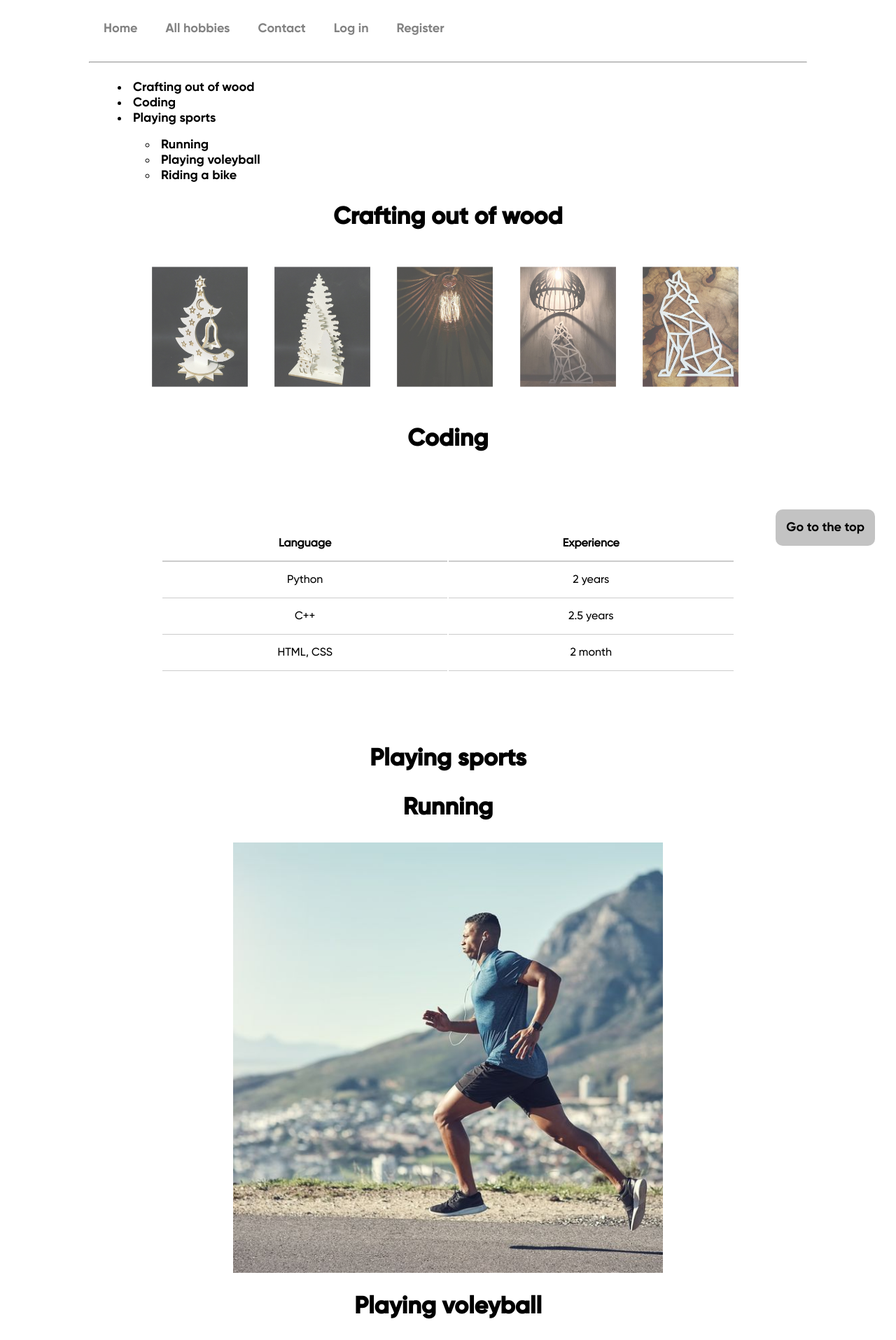
After one commit to poshkent/my_portfolio_site, a Django app: page /hobbies/ in a window 1280 px wide. The commit adds this page. Shown: the top 1915 px of the page at 70% size. Run offline with Django 4.2, Linux system fonts and the light colour scheme.

Commit message:
add page and ico

```diff
--- /dev/null
+++ b/portfolio/templates/portfolio/base.html
@@ -0,0 +1,71 @@
+{% load static %}
+{% csrf_token %}
+<!doctype html>
+<html>
+
+<head>
+    {% block head %}
+    <meta charset="UTF-8">
+    <title>{% block title %}{% endblock %}</title>
+    <meta name="viewport" content="width=device-width, initial-scale=1.0">
+    <link rel="stylesheet" href="{% static 'css/main.css' %}">
+    {% block css %}{% endblock %}
+    <link rel="icon" type="image/x-icon" href="/static/favicon.ico" >
+    {% endblock %}
+</head>
+
+<body>
+    <header>
+        <a href="/">Home</a>
+        <a href="/hobbies">All hobbies</a>
+        <a href="/contact">Contact</a>
+        {% if user.is_authenticated %}
+        <a href='/log_out'>Log out</a>
+        {% else %}
+        <a href='/log_in'>Log in</a>
+        <a href='/register'>Register</a>
+        {% endif %}
+    </header>
+    <hr>
+
+    <div id="content">
+        {% block content %}
+
+
+        <div id='biography'>
+            <h1>Harelik<br>Pavel</h1>
+            <h3>Student<br> 17 years old, Gdańsk</h3>
+        </div>
+
+        <img src="{% static 'img/avatar.jpg' %}" alt="">
+        {{ user }}
+
+        <div id="hobbies">
+            <h2>My Hobbies</h2>
+            <div class="content">
+                <p><a href="./hobbies#crafting">Crafting out of wood</a></p>
+                <p><a href="./hobbies#coding">Coding</a></p>
+                <p><a href="./hobbies#sport">Playing sports</a></p>
+            </div>
+        </div>
+        {% endblock %}
+    </div>
+
+    <footer>
+        <a href="#" title="go up" class="topbutton">Go to the top</a>
+        <div>
+            <h2>
+                Want to know more or just chat? <br>
+                You are welcome!
+            </h2>
+        </div>
+        <div id="logo">
+            <a href="https://t.me/greedann" target="_blank"><img src="{% static 'img/telegram.png' %}" alt=""></a>
+            <a href="https://www.instagram.com/greedann/" target="_blank"><img src="{% static 'img/instagram.png' %}"
+                    alt=""></a>
+            <a href="https://m.me/greeedann" target="_blank"><img src="{% static 'img/messenger.webp' %}" alt=""></a>
+        </div>
+    </footer>
+</body>
+
+</html>
--- /dev/null
+++ b/portfolio/templates/portfolio/pictures.html
@@ -0,0 +1,76 @@
+{% extends "portfolio/base.html" %}
+{% load static %}
+{% block title %}My Hobbies{% endblock %}
+{% block css %}
+    <link rel="stylesheet" href="{% static 'css/hobbies.css' %}">
+{% endblock %}
+{% block content %}
+<menu>
+    <li>
+        <a href="#crafting">Crafting out of wood</a>
+    </li>
+    <li>
+        <a href="#coding">Coding</a>
+    </li>
+    <li>
+        <a href="#sport">Playing sports</a>
+        <menu>
+    <li><a href="#running">Running</a></li>
+    <li><a href="#voleyball">Playing voleyball</a></li>
+    <li><a href="#bike">Riding a bike</a></li>
+</menu>
+</li>
+</menu>
+<div id="crafting">
+    <h2>Crafting out of wood</h2>
+
+    <div class="hovergallery">
+        <img src="{% static 'img/1.jpg' %}" alt="New year tree" />
+        <img src="{% static 'img/2.jpg' %}" alt="New year tree" />
+        <img src="{% static 'img/3.jpg' %}" alt="Lamp" />
+        <img src="{% static 'img/4.jpg' %}" alt="Wolf" />
+        <img src="{% static 'img/5.jpg' %}" alt="Wolf" />
+    </div>
+</div>
+
+<div id="coding">
+    <h2>Coding</h2>
+
+    <table>
+        <tr>
+            <th><b>Language</b></th>
+            <th><b>Experience</b></th>
+        </tr>
+        <tr>
+            <td>Python</td>
+            <td>2 years</td>
+        </tr>
+        <tr>
+            <td>C++</td>
+            <td>2.5 years</td>
+        </tr>
+        <tr>
+            <td>HTML, CSS</td>
+            <td>2 month</td>
+        </tr>
+    </table>
+</div>
+
+<div id="sport">
+    <h2>Playing sports</h2>
+    <div id="running">
+        <h2>Running</h2>
+        <img src="{% static 'img/running.jpg' %}" alt="">
+    </div>
+
+    <div id="voleyball">
+        <h2>Playing voleyball</h2>
+        <img src="{% static 'img/voleyball.jpg' %}" alt="">
+    </div>
+
+    <div id="bike">
+        <h2>Riding bike</h2>
+        <img src="{% static 'img/bike.jpg' %}" alt="">
+    </div>
+</div>
+{% endblock %}
--- a/portfolio/urls.py
+++ b/portfolio/urls.py
@@ -5,4 +5,5 @@ from django.contrib import admin
 
 urlpatterns = [
     path('', views.index, name='index'),
+    path('hobbies/', views.pictures, name='pictures'),
 ]
--- a/portfolio/views.py
+++ b/portfolio/views.py
@@ -3,3 +3,6 @@ from django.shortcuts import render, redirect
 
 def index(request):
     return render(request, 'portfolio/main.html', context=None)
+
+def pictures(request):
+    return render(request, 'portfolio/pictures.html', context=None)
--- a/portfolio_azure/urls.py
+++ b/portfolio_azure/urls.py
@@ -15,8 +15,14 @@ Including another URLconf
 """
 from django.contrib import admin
 from django.urls import include, path
+from django.views.generic.base import RedirectView
+from django.contrib.staticfiles.storage import staticfiles_storage
 
 urlpatterns = [
     path('admin/', admin.site.urls),
     path('', include('portfolio.urls')),
+    path(
+        "favicon.ico",
+        RedirectView.as_view(url=staticfiles_storage.url("favicon.ico")),
+    ),
 ]
```
Also changed, not shown: portfolio/templates/portfolio/main.html (+6 -47 lines), db.sqlite3, static/favicon.ico (added).
